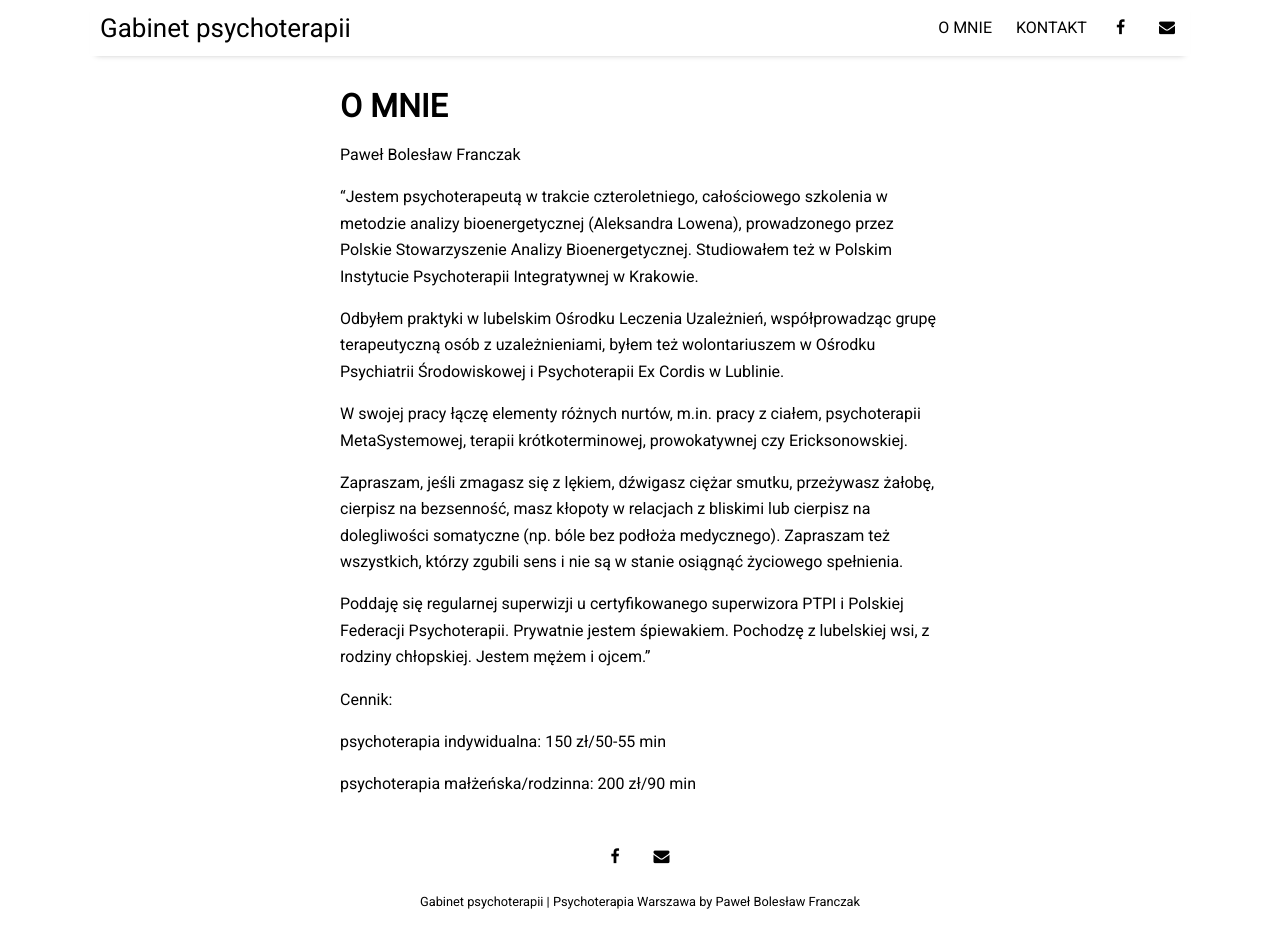
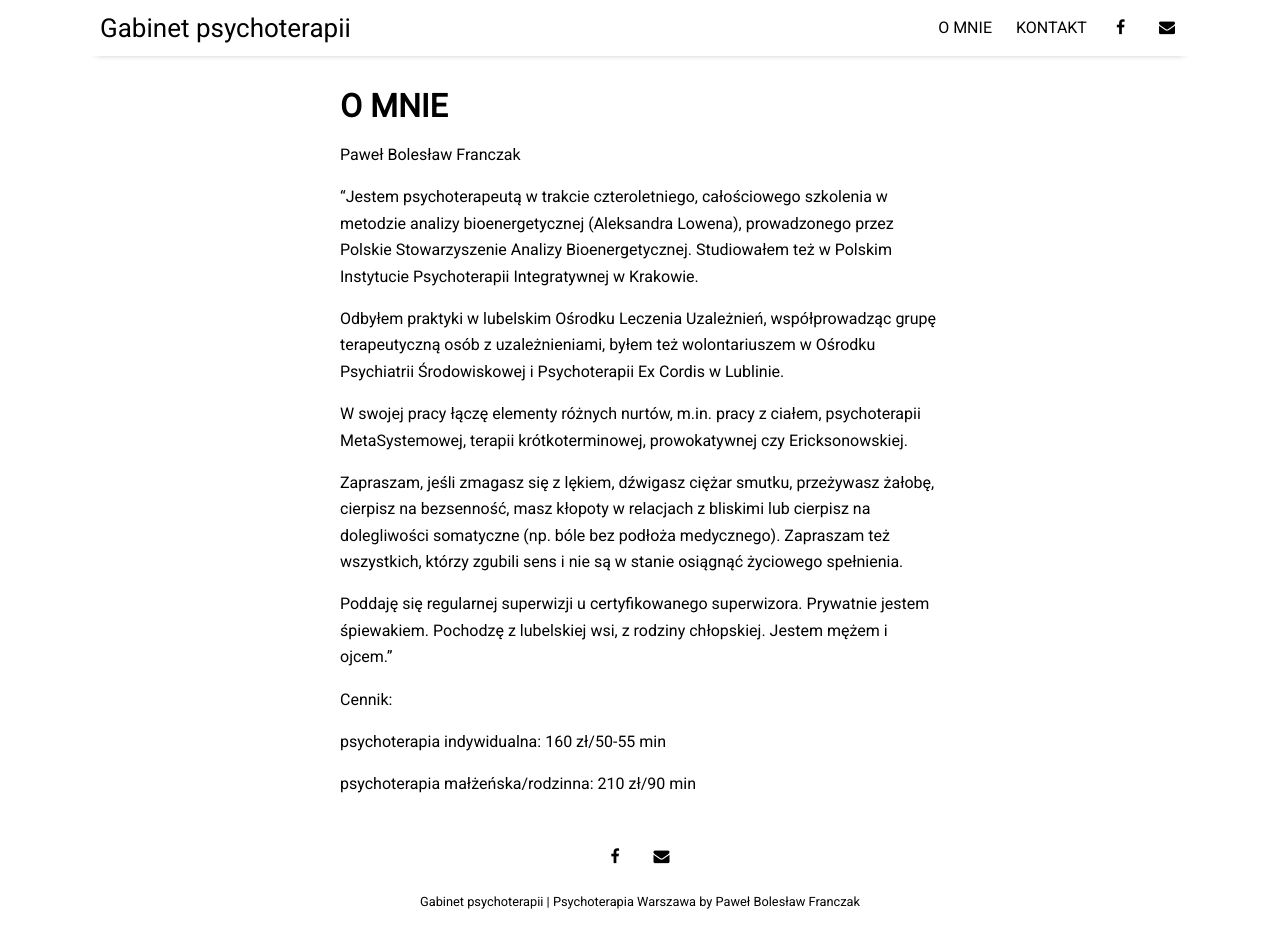
Before and after one commit to kmmolska/kmmolska.github.io, a Jekyll site: the page built from pages/about.md, in a window 1280 px wide and 940 px high. Built offline with Jekyll 4.4.1, drawn with Linux system fonts in a browser that asks for light colours; nearby versions of some CDN libraries.

Commit message:
Update about.md

```diff
--- a/pages/about.md
+++ b/pages/about.md
@@ -13,12 +13,11 @@ W swojej pracy łączę elementy różnych nurtów, m.in. pracy z ciałem, psych
 
 Zapraszam, jeśli zmagasz się z lękiem, dźwigasz ciężar smutku, przeżywasz żałobę, cierpisz na bezsenność, masz kłopoty w relacjach z bliskimi lub cierpisz na dolegliwości somatyczne (np. bóle bez podłoża medycznego). Zapraszam też wszystkich, którzy zgubili sens i nie są w stanie osiągnąć życiowego spełnienia.
 
-Poddaję się regularnej superwizji u certyfikowanego superwizora PTPI i Polskiej Federacji Psychoterapii.
-Prywatnie jestem śpiewakiem. Pochodzę z lubelskiej wsi, z rodziny chłopskiej. Jestem mężem i ojcem."
+Poddaję się regularnej superwizji u certyfikowanego superwizora. Prywatnie jestem śpiewakiem. Pochodzę z lubelskiej wsi, z rodziny chłopskiej. Jestem mężem i ojcem."
 
 
 Cennik:
 
-psychoterapia indywidualna: 150 zł/50-55 min
+psychoterapia indywidualna: 160 zł/50-55 min
 
-psychoterapia małżeńska/rodzinna: 200 zł/90 min
+psychoterapia małżeńska/rodzinna: 210 zł/90 min
```
